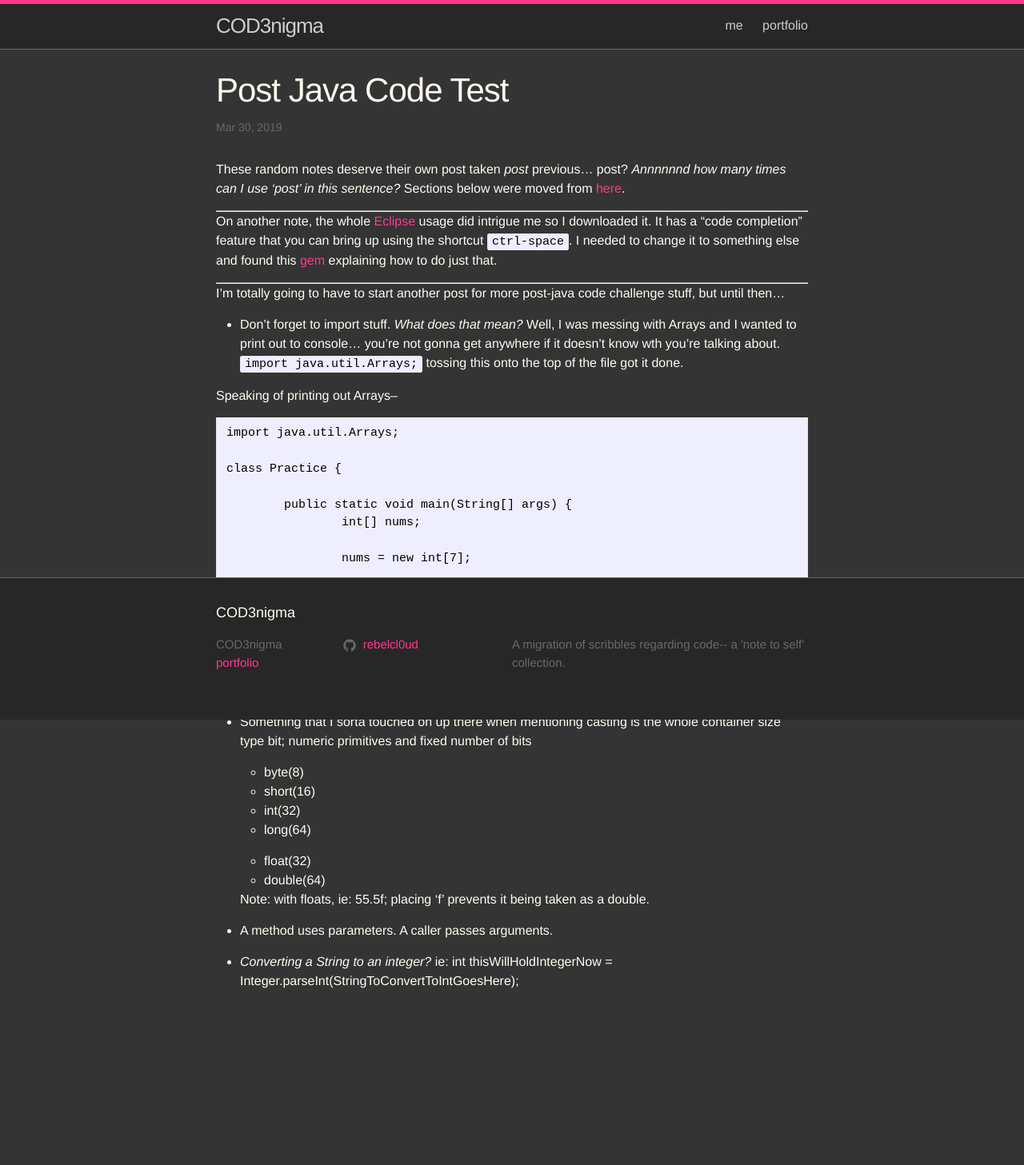
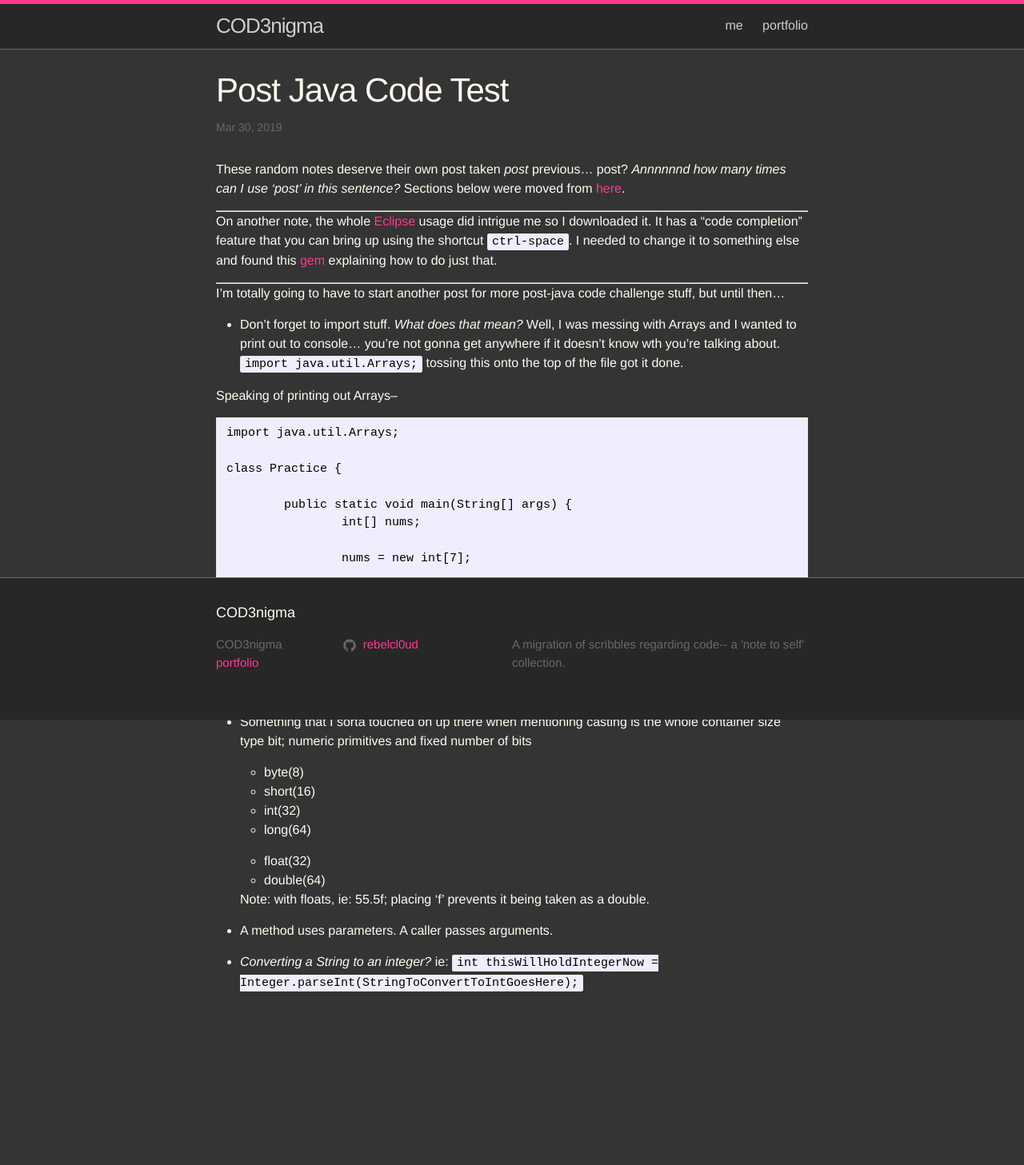
Before and after one commit to rebelcl0ud/blog, a Jekyll site: the page built from _posts/2019-03-30-[65]-post-java-code-test.markdown, in a window 1280 px wide. Shown: the whole page at 80% size. Built offline with Jekyll 4.4.1, drawn with Linux system fonts in a browser that asks for light colours.

```diff
--- a/_posts/2019-03-30-[65]-post-java-code-test.markdown
+++ b/_posts/2019-03-30-[65]-post-java-code-test.markdown
@@ -47,4 +47,4 @@ That^ outputs `[I@677327b6`. To get `[0, 0, 0, 0, 0, 0, 0]` => `System.out.print
 
   - A method uses parameters. A caller passes arguments.
 
-  - *Converting a String to an integer?* ie: int thisWillHoldIntegerNow = Integer.parseInt(StringToConvertToIntGoesHere);
+  - *Converting a String to an integer?* ie: `int thisWillHoldIntegerNow = Integer.parseInt(StringToConvertToIntGoesHere);`
```
